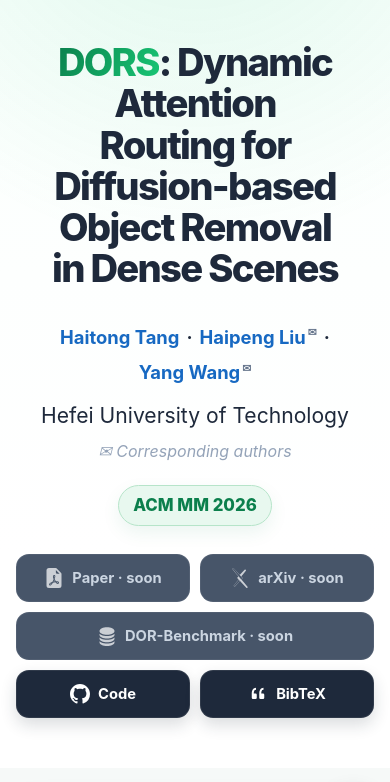
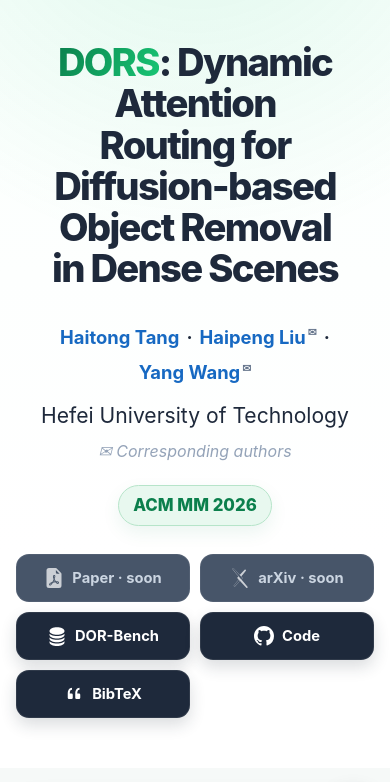
Before and after one commit to httang1224/DORS, a plain HTML site: page docs/index.html in a window 390 px wide. Shown: the top 782 px of the page. Drawn offline with Linux system fonts and the light colour scheme.

Commit message:
Update DOR-Bench

```diff
--- a/docs/index.html
+++ b/docs/index.html
@@ -39,10 +39,10 @@
               <img class="button-icon" src="assets/icons/arxiv.svg" alt="" aria-hidden="true" />
               <span>arXiv · soon</span>
             </span>
-            <span class="button disabled benchmark-button" aria-disabled="true" title="The DOR-Benchmark link will be added later">
+            <a class="button" href="https://huggingface.co/datasets/qc1752/DOR-Bench" target="_blank" rel="noreferrer">
               <img class="button-icon" src="assets/icons/database-fill.svg" alt="" aria-hidden="true" />
-              <span>DOR-Benchmark · soon</span>
-            </span>
+              <span>DOR-Bench</span>
+            </a>
             <a class="button" href="https://github.com/httang1224/DORS" target="_blank" rel="noreferrer">
               <img class="button-icon" src="assets/icons/github.svg" alt="" aria-hidden="true" />
               <span>Code</span>
--- a/docs/styles.css
+++ b/docs/styles.css
@@ -196,10 +196,6 @@
   width: 20px;
   height: 20px;
   filter: brightness(0) invert(1);
-}
-
-.benchmark-button {
-  min-width: 205px;
 }
 
 .arxiv-button {
@@ -567,10 +563,6 @@
     min-width: 0;
   }
 
-  .actions .benchmark-button {
-    grid-column: 1 / -1;
-  }
-
   .teaser {
     padding: 26px 10px;
   }
```
Also changed, not shown: 1 other file.
